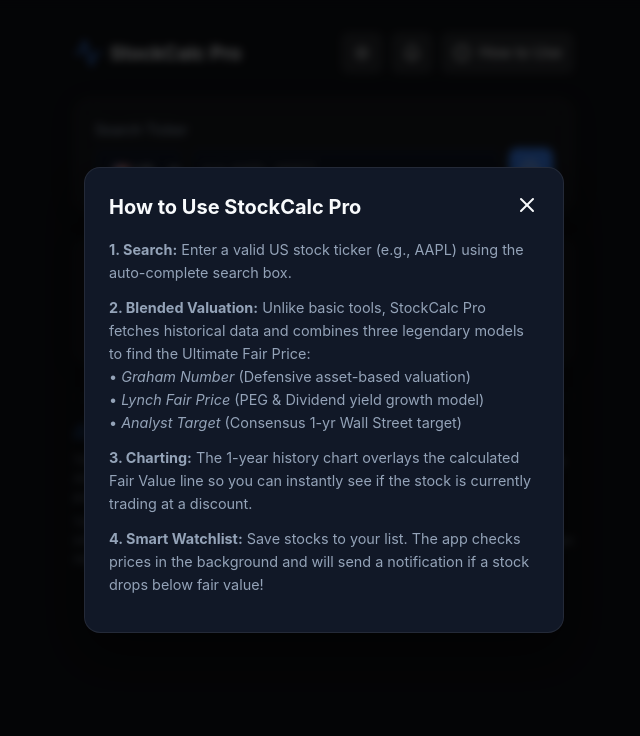
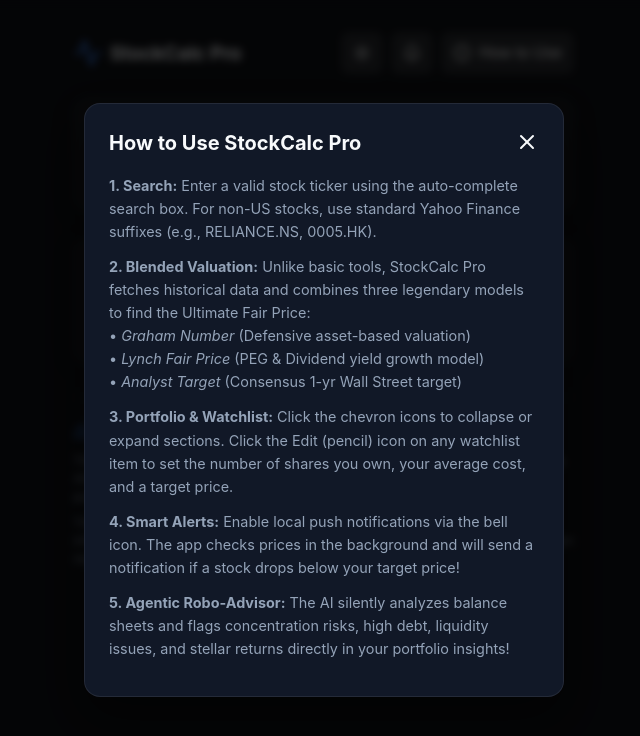
Before and after one commit to Maheshthakkarai/FairStockPrice, a React (Vite) app: page / in a window 1280 px wide. Both pictures are taken after a click on the button "How to Use". Shown: the top 736 px of the page, without its empty margins (316-956 px from the left). Built offline with nearby package versions, Linux system fonts and the light colour scheme.

Commit message:
Add collapsible Portfolio and Watchlist sections update modal text

```diff
--- a/src/App.jsx
+++ b/src/App.jsx
@@ -1,5 +1,5 @@
 import { useState, useEffect, useRef } from 'react';
-import { Search, Info, PieChart, BookmarkPlus, Trash2, TrendingUp, Download, X, AlertTriangle, Loader2, RefreshCw, Share2, Activity, Target, Shield, Newspaper, Users, Edit2, Briefcase, Zap, Sun, Moon, Bell } from 'lucide-react';
+import { Search, Info, PieChart, BookmarkPlus, Trash2, TrendingUp, Download, X, AlertTriangle, Loader2, RefreshCw, Share2, Activity, Target, Shield, Newspaper, Users, Edit2, Briefcase, Zap, Sun, Moon, Bell, ChevronDown, ChevronUp } from 'lucide-react';
 import { LineChart, Line, XAxis, YAxis, Tooltip, ResponsiveContainer, ReferenceLine } from 'recharts';
 import * as htmlToImage from 'html-to-image';
 import './index.css';
@@ -31,6 +31,8 @@
   const [editingPortfolioItem, setEditingPortfolioItem] = useState(null);
 
   const [theme, setTheme] = useState(localStorage.getItem('theme') || 'dark');
+  const [isWatchlistExpanded, setIsWatchlistExpanded] = useState(true);
+  const [expandedPortfolios, setExpandedPortfolios] = useState({});
 
   useEffect(() => {
     if (theme === 'light') {
@@ -643,12 +645,22 @@
           const flagCodes = { USD: 'us', CAD: 'ca', GBP: 'gb', GBp: 'gb', INR: 'in', AUD: 'au', EUR: 'eu', CHF: 'ch', JPY: 'jp', HKD: 'hk', SGD: 'sg', CNY: 'cn' };
           const fCode = flagCodes[stats.currency] || 'un';
           const flagImg = <img src={`https://flagcdn.com/w20/${fCode}.png`} srcSet={`https://flagcdn.com/w40/${fCode}.png 2x`} width="20" alt={stats.currency} style={{ borderRadius: '2px' }} />;
+          const isExpanded = expandedPortfolios[stats.currency] !== false;
 
           return (
           <div key={stats.currency} className="glass-panel fade-in" style={{ marginBottom: '1.5rem', border: '1px solid var(--accent-color)' }}>
-            <div style={{ display: 'flex', alignItems: 'center', gap: '0.5rem', marginBottom: '1rem', color: 'var(--accent-color)' }}>
-              <Briefcase size={20} /> <h3 style={{ display: 'flex', alignItems: 'center', gap: '0.5rem', fontSize: '1.125rem', margin: 0 }}>{flagImg} My Portfolio ({stats.currency})</h3>
+            <div
+              style={{ display: 'flex', justifyContent: 'space-between', alignItems: 'center', marginBottom: isExpanded ? '1rem' : '0', color: 'var(--accent-color)', cursor: 'pointer' }}
+              onClick={() => setExpandedPortfolios(prev => ({...prev, [stats.currency]: !isExpanded}))}
+            >
+              <h3 style={{ display: 'flex', alignItems: 'center', gap: '0.5rem', fontSize: '1.125rem', margin: 0 }}>
+                <Briefcase size={20} /> {flagImg} My Portfolio ({stats.currency})
+              </h3>
+              {isExpanded ? <ChevronUp size={20} /> : <ChevronDown size={20} />}
             </div>
+
+            {isExpanded && (
+              <>
                 <div style={{ display: 'flex', justifyContent: 'space-between', alignItems: 'flex-end', marginBottom: '1.5rem' }}>
                   <div>
                     <div style={{ fontSize: '0.85rem', color: 'var(--text-secondary)', marginBottom: '0.25rem' }}>Total Value</div>
@@ -672,6 +684,8 @@
                     </div>
                   </div>
                 )}
+              </>
+            )}
           </div>
           );
         });
@@ -679,7 +693,15 @@
 
       {watchlist.length > 0 && (
         <div className="glass-panel watchlist-container fade-in">
-          <h3 style={{ fontSize: '1.125rem', marginBottom: '1rem' }}>Watchlist</h3>
+          <div
+             style={{ display: 'flex', justifyContent: 'space-between', alignItems: 'center', marginBottom: isWatchlistExpanded ? '1rem' : '0', cursor: 'pointer' }}
+             onClick={() => setIsWatchlistExpanded(!isWatchlistExpanded)}
+          >
+            <h3 style={{ fontSize: '1.125rem', margin: 0 }}>Watchlist</h3>
+            {isWatchlistExpanded ? <ChevronUp size={20} /> : <ChevronDown size={20} />}
+          </div>
+          {isWatchlistExpanded && (
+            <>
               {watchlist.map((item) => (
                 <div key={item.ticker} className="watchlist-item">
                   <div className="watchlist-item-details">
@@ -704,6 +726,8 @@
                   </div>
                 </div>
               ))}
+            </>
+          )}
         </div>
       )}
 
@@ -723,14 +747,15 @@
               <button onClick={() => setShowModal(false)} className="delete-btn" style={{ background: 'transparent', padding:0 }}><X size={24} color="var(--text-primary)" /></button>
             </div>
             <div className="modal-body" style={{ color: 'var(--text-secondary)', fontSize: '0.9rem', lineHeight: '1.6' }}>
-              <p><strong>1. Search:</strong> Enter a valid US stock ticker (e.g., AAPL) using the auto-complete search box.</p>
+              <p><strong>1. Search:</strong> Enter a valid stock ticker using the auto-complete search box. For non-US stocks, use standard Yahoo Finance suffixes (e.g., RELIANCE.NS, 0005.HK).</p>
               <p><strong>2. Blended Valuation:</strong> Unlike basic tools, StockCalc Pro fetches historical data and combines three legendary models to find the Ultimate Fair Price:
                 <br/>• <em>Graham Number</em> (Defensive asset-based valuation)
                 <br/>• <em>Lynch Fair Price</em> (PEG & Dividend yield growth model)
                 <br/>• <em>Analyst Target</em> (Consensus 1-yr Wall Street target)
               </p>
-              <p><strong>3. Charting:</strong> The 1-year history chart overlays the calculated Fair Value line so you can instantly see if the stock is currently trading at a discount.</p>
-              <p><strong>4. Smart Watchlist:</strong> Save stocks to your list. The app checks prices in the background and will send a notification if a stock drops below fair value!</p>
+              <p><strong>3. Portfolio & Watchlist:</strong> Click the chevron icons to collapse or expand sections. Click the Edit (pencil) icon on any watchlist item to set the number of shares you own, your average cost, and a target price.</p>
+              <p><strong>4. Smart Alerts:</strong> Enable local push notifications via the bell icon. The app checks prices in the background and will send a notification if a stock drops below your target price!</p>
+              <p><strong>5. Agentic Robo-Advisor:</strong> The AI silently analyzes balance sheets and flags concentration risks, high debt, liquidity issues, and stellar returns directly in your portfolio insights!</p>
             </div>
           </div>
         </div>
```
Lines whose indentation alone changed are shown as unchanged.
